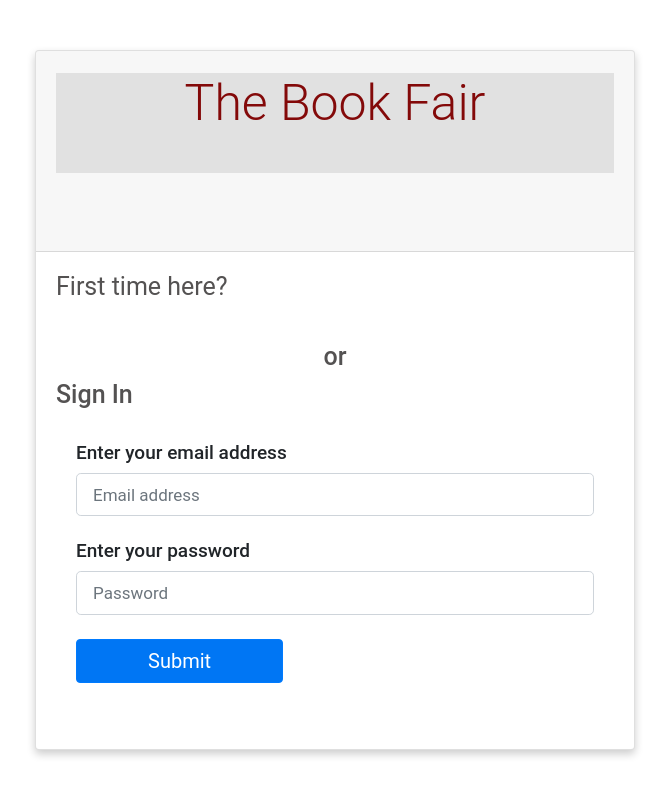
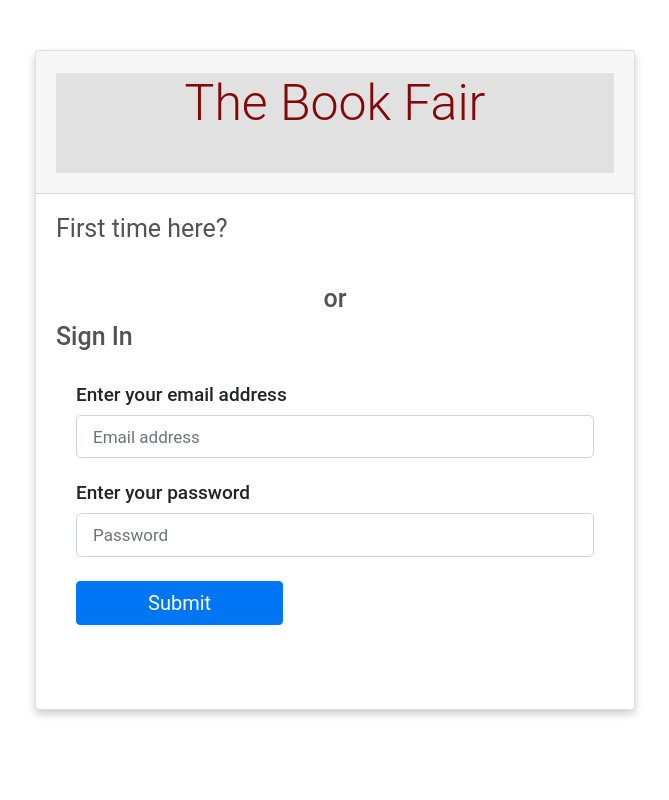
Before and after one commit to saarikabhasi/CS50-project1, a Flask app: page / in a window 1280 px wide. Shown: the whole page, without its empty margins (285-954 px from the left). Run offline with Flask 2, Linux system fonts and the light colour scheme; some libraries are stand-ins or nearby versions.

Commit message:
login & register page card height trial2

```diff
--- a/static/css/main.css
+++ b/static/css/main.css
@@ -76,7 +76,7 @@ div#signIn{
     margin-top: 50px;
     margin-bottom: 0px;
     clear: both;
-    height: 700px;
+    /* height: 700px;  */
 }
 #signIn h2{
     color: rgb(84, 82, 82);
```
